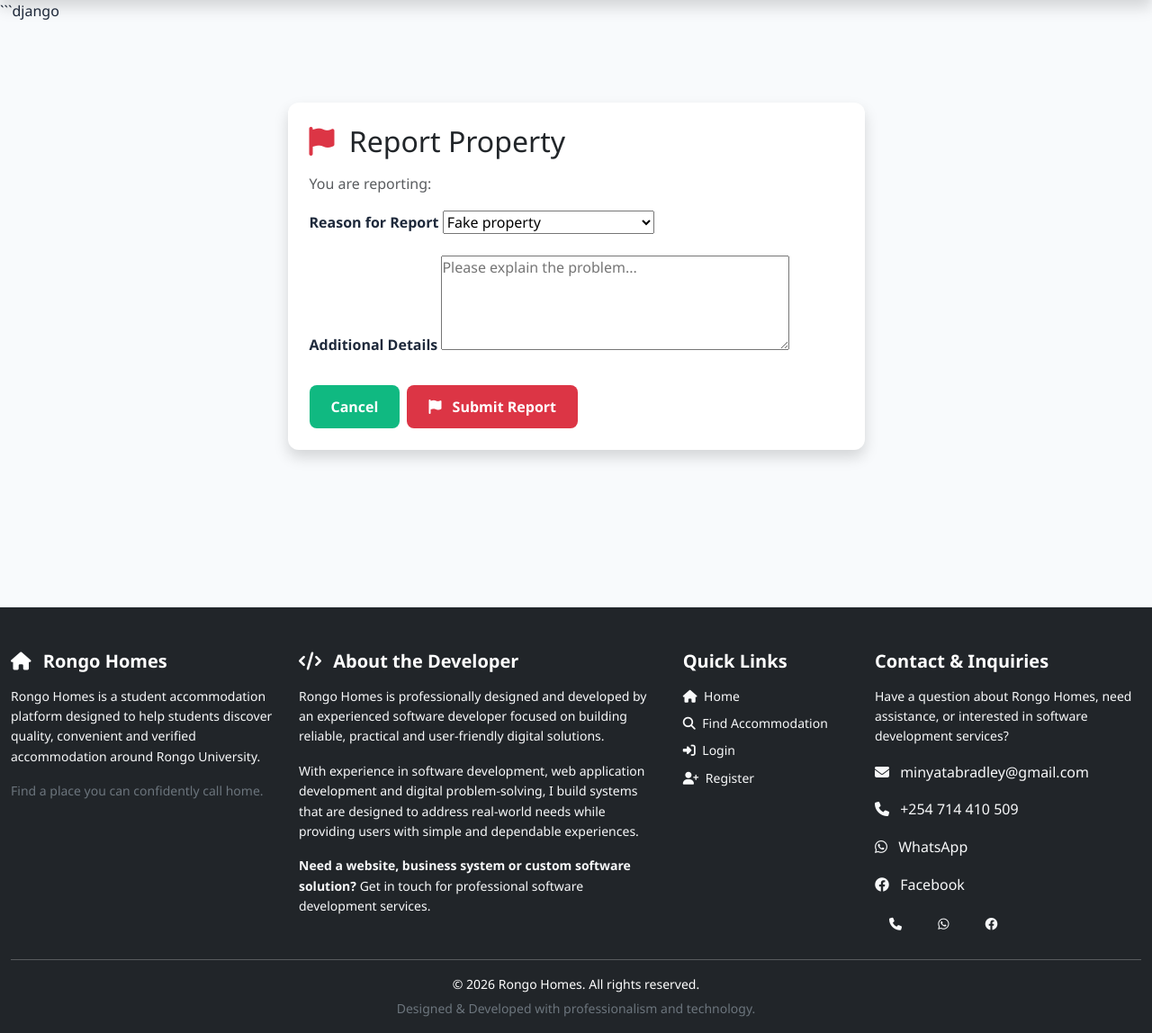
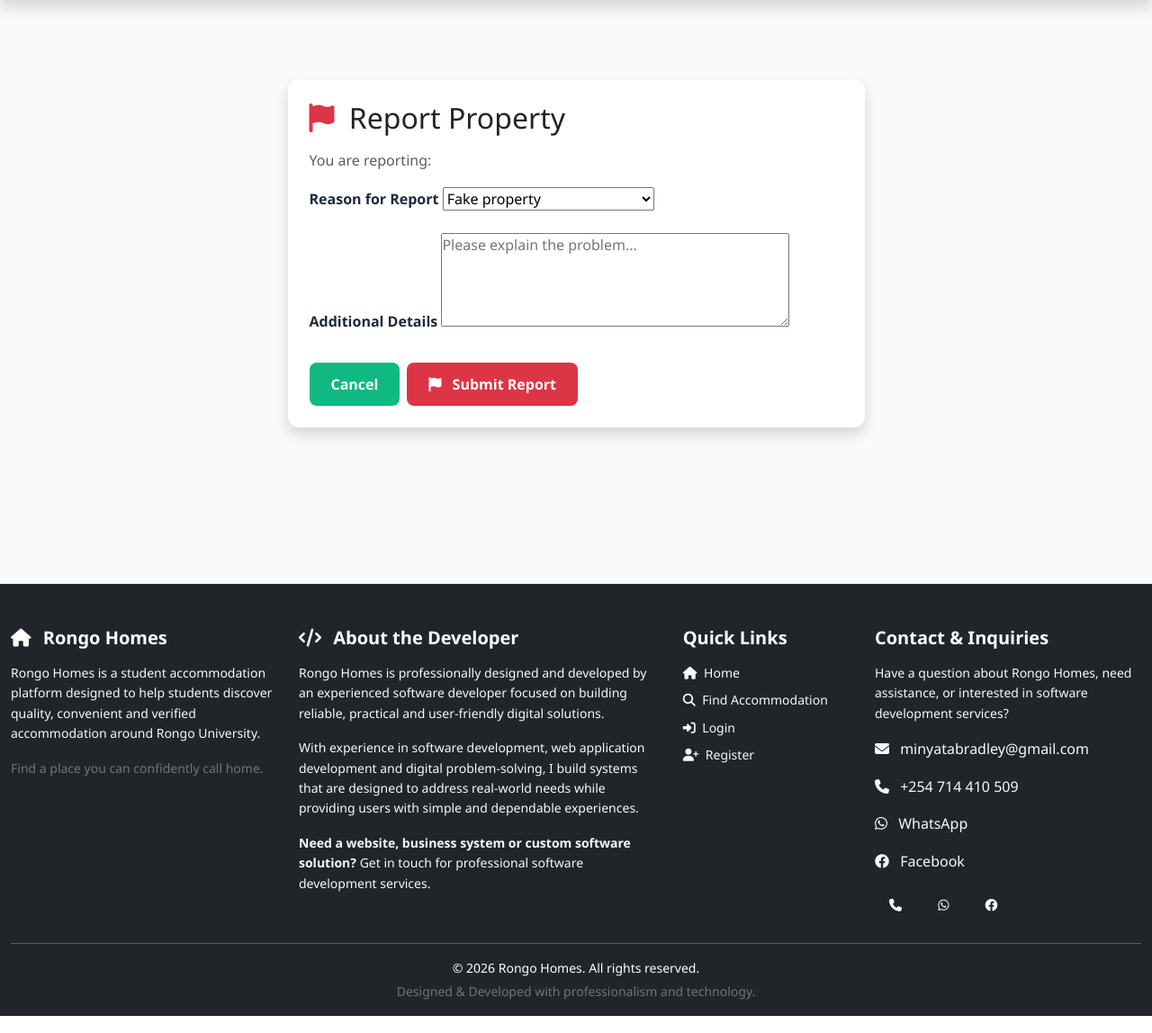
Before and after one commit to Bradeveloper-254/rongo-homes, a Django app: template properties/templates/properties/report_property.html in a window 1280 px wide. Shown: the part 60-1208 px from the top of the page at 90% size. Run offline with Django 5.2, Linux system fonts and the light colour scheme; the template is opened without the code that fills it: values that come from a table or form of the project are taken from there, others are empty.

Commit message:
remove unwanted text

````diff
--- a/properties/templates/properties/report_property.html
+++ b/properties/templates/properties/report_property.html
@@ -1,4 +1,4 @@
-```django
+
 {% extends "base.html" %}
 
 {% block title %}
````
